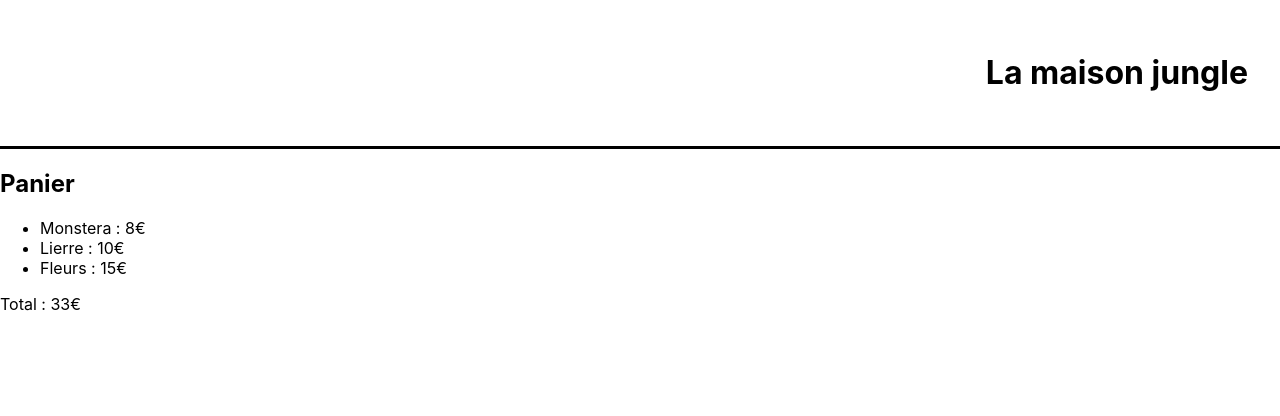
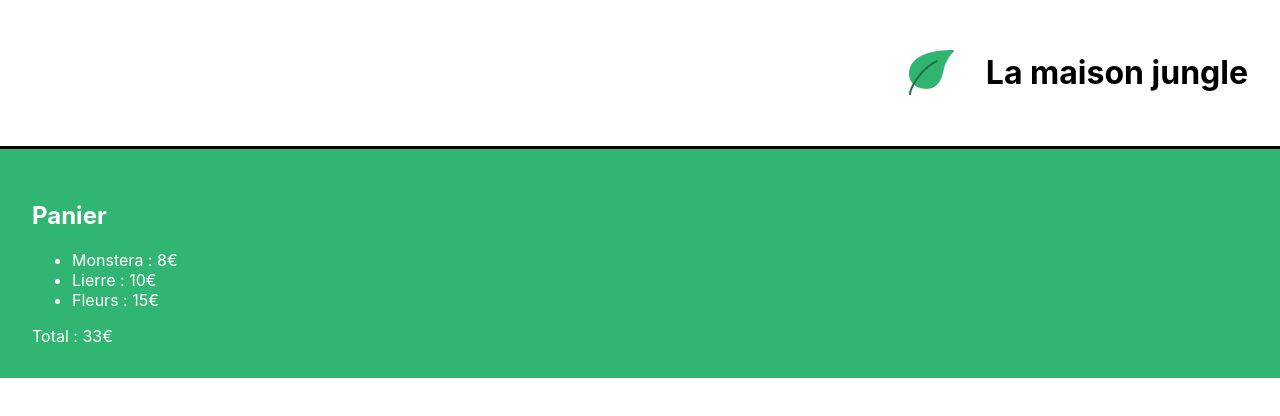
Before and after one commit to Eliezermga/openclass, a React (Create React App) app in the folder la-maison-jungle/: page / in a window 1280 px wide. Shown: the top 416 px of the page. Built offline with nearby package versions, Linux system fonts and the light colour scheme.

Commit message:
Add logo and improve Banner and Cart styling
Introduces a logo image to the Banner component and updates its layout and styles for better presentation. Adds a new Cart.css file for Cart component styling and applies corresponding class. Cleans up index.js imports to avoid redundant CSS imports.

```diff
--- a/la-maison-jungle/src/components/Banner.js
+++ b/la-maison-jungle/src/components/Banner.js
@@ -1,8 +1,14 @@
+import logo from '../assets/logo.png'
+import '../styles/Banner.css'
+
 function Banner() {
+    const title = 'La maison jungle'
     return (
-    <div className='lmj-banner'>
-                <h1>La maison jungle</h1>
-            </div>)
+        <div className='lmj-banner'>
+            <img src={logo} alt='La maison jungle' className='lmj-logo' />
+            <h1 className='lmj-title'>{title}</h1>
+        </div>
+    )
 }
 
 export default Banner
--- a/la-maison-jungle/src/components/Cart.js
+++ b/la-maison-jungle/src/components/Cart.js
@@ -1,9 +1,11 @@
+import '../styles/Cart.css'
+
 function Cart() {
 	const monsteraPrice = 8
 	const ivyPrice = 10
 	const flowerPrice = 15
 	return (
-		<div>
+		<div className='lmj-cart'>
 			<h2>Panier</h2>
 			<ul>
 				<li>Monstera : {monsteraPrice}€</li>
--- a/la-maison-jungle/src/index.js
+++ b/la-maison-jungle/src/index.js
@@ -1,7 +1,6 @@
 import React from 'react';
 import ReactDOM from 'react-dom/client';
 import './styles/index.css';
-import './styles/Banner.css'
 import App from './components/App';
 import reportWebVitals from './reportWebVitals';
 
--- a/la-maison-jungle/src/styles/Banner.css
+++ b/la-maison-jungle/src/styles/Banner.css
@@ -1,6 +1,19 @@
 .lmj-banner {
-    color: black;
-    text-align: right;
-    padding: 32px;
-    border-bottom: solid 3px black;
+	color: black;
+	text-align: right;
+	padding: 32px;
+	border-bottom: solid 3px black;
+	display: flex;
+	justify-content: flex-end;
+	flex-direction: row;
+	align-items: center;
 }
+
+.lmj-title {
+	padding-left: 32px;
+}
+
+.lmj-logo {
+	height: 45px;
+	width: 45px;
+}
--- /dev/null
+++ b/la-maison-jungle/src/styles/Cart.css
@@ -0,0 +1,5 @@
+.lmj-cart {
+	color: white;
+	background-color: #31b572;
+	padding: 32px;
+}
```
Also changed, not shown: la-maison-jungle/src/assets/logo.png (added).
